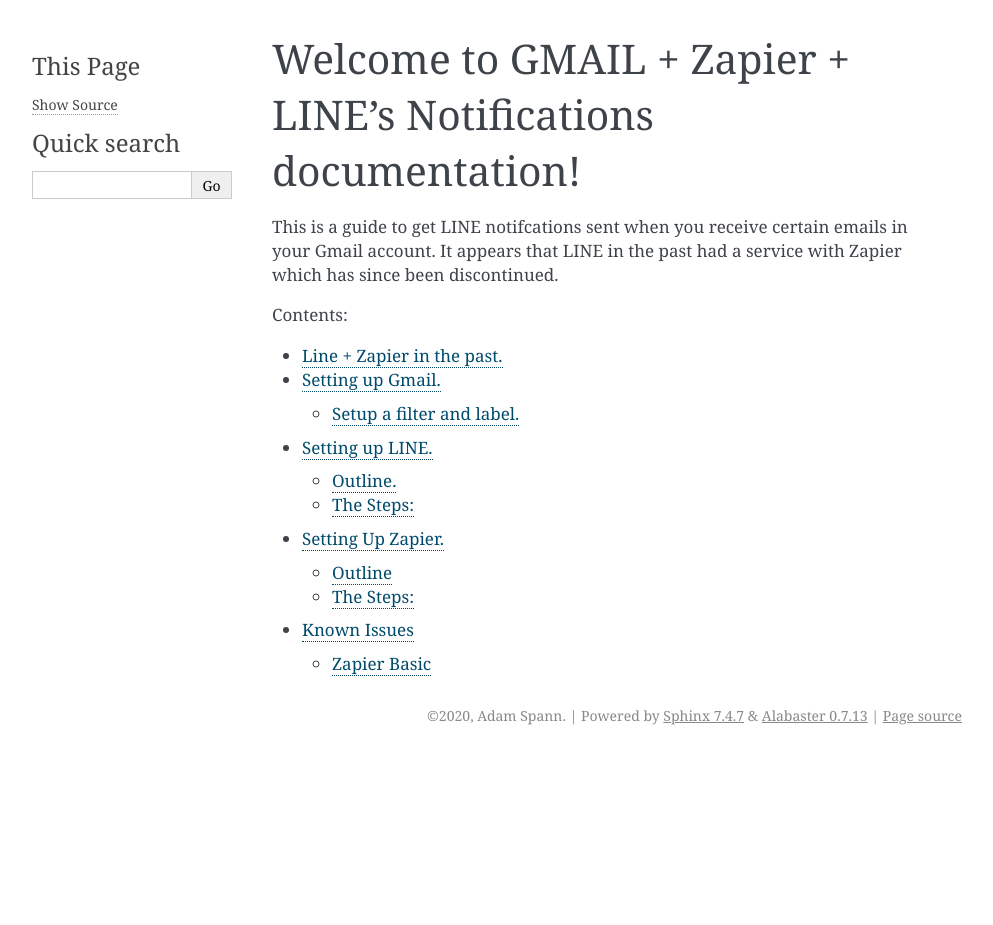
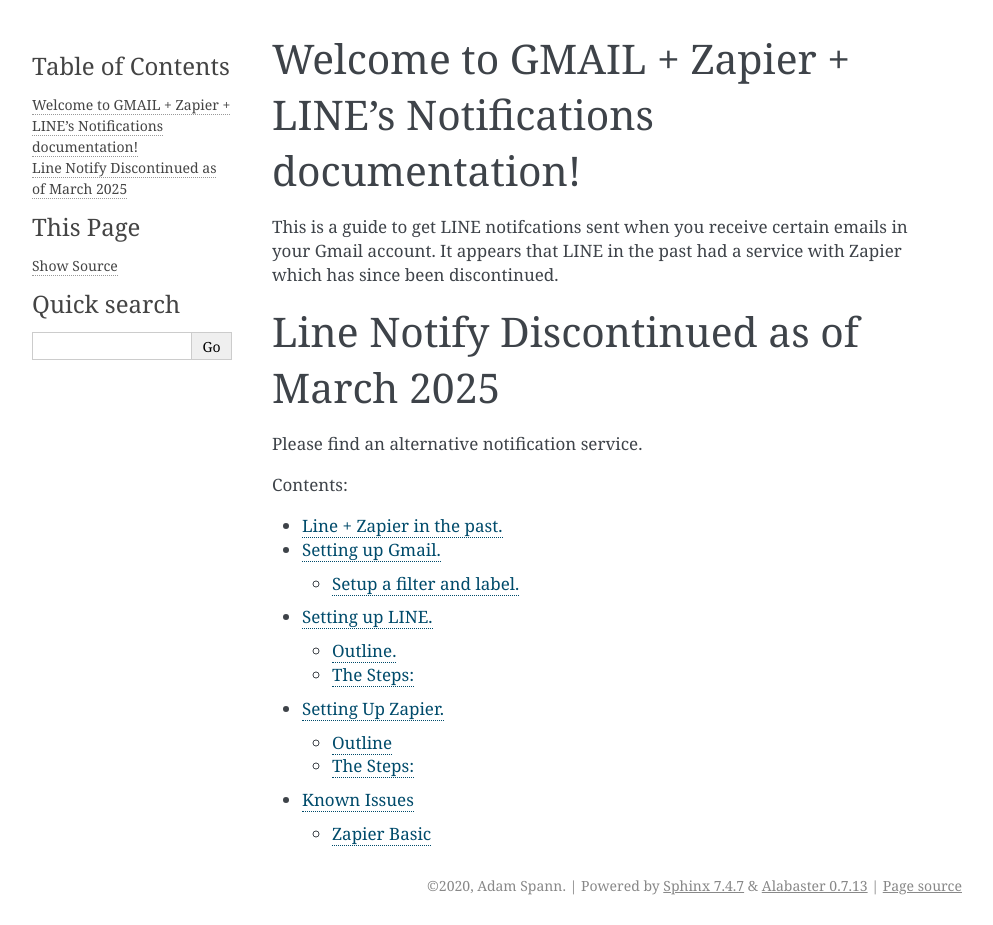
Before and after one commit to Bas-Man/GmailZapLineNotify, a Sphinx documentation site: the page built from source/index.rst, in a window 1280 px wide. Shown: the whole page, without its empty margins (148-1141 px from the left). Built offline with Sphinx 7.4.7, drawn with Linux system fonts in a browser that asks for light colours; before the commit the page ends 900 px from its top, so only the background shows below that.

Commit message:
Update index.rst

```diff
--- a/source/index.rst
+++ b/source/index.rst
@@ -10,6 +10,12 @@
 Gmail account. It appears that LINE in the past had a service with Zapier which has since \
 been discontinued.
 
+Line Notify Discontinued as of March 2025
+=========================================
+
+Please find an alternative notification service.
+
+
 .. toctree::
    :maxdepth: 2
    :caption: Contents:
```
